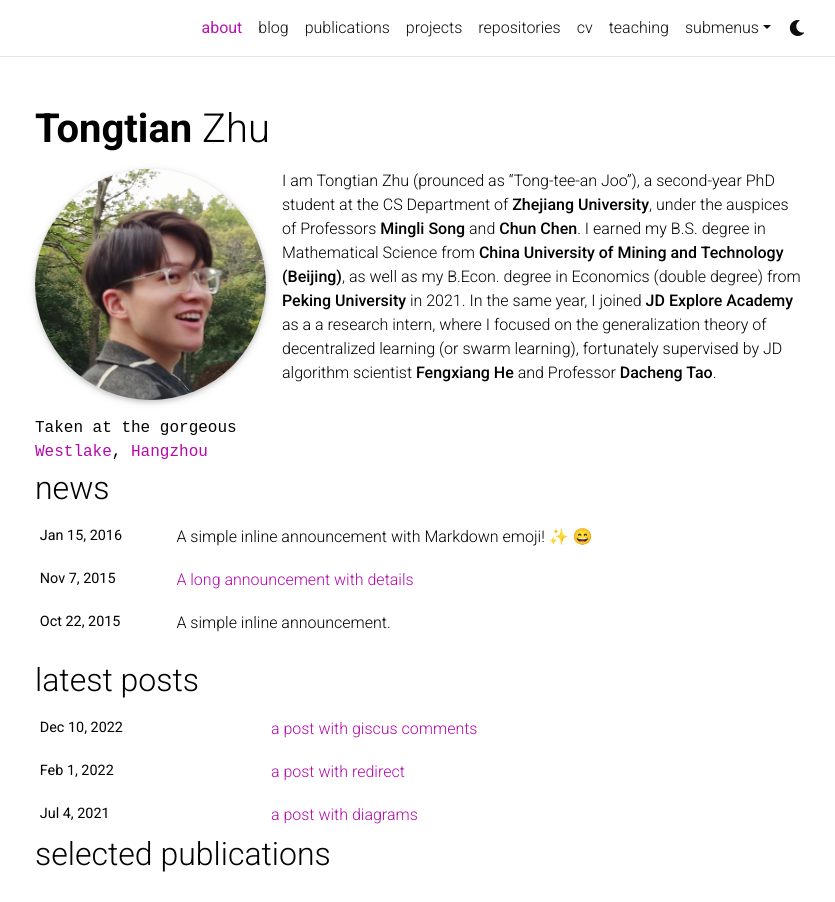
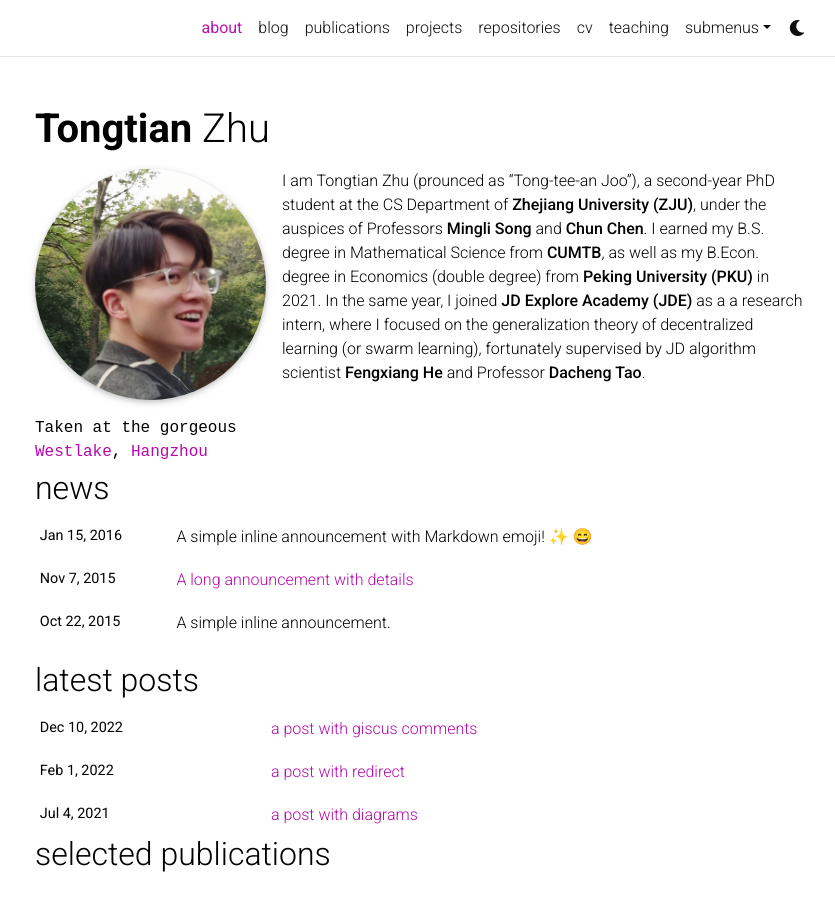
Before and after one commit to Raiden-Zhu/Raiden-Zhu.github.io, a Jekyll site: the page built from _pages/about.md, in a window 1280 px wide and 1191 px high, cut to the strip 0-902 px from the top of the window. Shown: the whole strip, without its empty margins (220-1055 px from the left). Built offline with Jekyll 4.4.1, drawn with Linux system fonts in a browser that asks for light colours; full-size pictures stand in for the smaller copies a plugin makes; emoji names are drawn with the system emoji font; comment, search, counter and statistics services are not loaded; a style sheet for code colours, icons or effects is not loaded.

Commit message:
Update about.md

```diff
--- a/_pages/about.md
+++ b/_pages/about.md
@@ -17,7 +17,7 @@
 social: true  # includes social icons at the bottom of the page
 ---
 
-I am Tongtian Zhu (prounced as "Tong-tee-an Joo"), a second-year PhD student at the CS Department of [**Zhejiang University**](https://www.zju.edu.cn/english/), under the auspices of Professors [**Mingli Song**](https://person.zju.edu.cn/en/msong) and [**Chun Chen**](https://person.zju.edu.cn/en/0082004). I earned my B.S. degree in Mathematical Science from [**China University of Mining and Technology (Beijing)**](https://english.cumtb.edu.cn/), as well as my B.Econ. degree in Economics (double degree) from [**Peking University**](https://english.pku.edu.cn/) in 2021. In the same year, I joined [**JD Explore Academy**](https://corporate.jd.com/) as a a research intern, where I focused on the generalization theory of decentralized learning (or swarm learning), fortunately supervised by JD algorithm scientist [**Fengxiang He**](https://fengxianghe.github.io/) and Professor [**Dacheng Tao**](https://www.sydney.edu.au/engineering/about/our-people/academic-staff/dacheng-tao.html).
+I am Tongtian Zhu (prounced as "Tong-tee-an Joo"), a second-year PhD student at the CS Department of [**Zhejiang University (ZJU)**](https://www.zju.edu.cn/english/), under the auspices of Professors [**Mingli Song**](https://person.zju.edu.cn/en/msong) and [**Chun Chen**](https://person.zju.edu.cn/en/0082004). I earned my B.S. degree in Mathematical Science from [**CUMTB**](https://english.cumtb.edu.cn/), as well as my B.Econ. degree in Economics (double degree) from [**Peking University (PKU)**](https://english.pku.edu.cn/) in 2021. In the same year, I joined [**JD Explore Academy (JDE)**](https://corporate.jd.com/) as a a research intern, where I focused on the generalization theory of decentralized learning (or swarm learning), fortunately supervised by JD algorithm scientist [**Fengxiang He**](https://fengxianghe.github.io/) and Professor [**Dacheng Tao**](https://www.sydney.edu.au/engineering/about/our-people/academic-staff/dacheng-tao.html).
 
 <!-- Write your biography here. Tell the world about yourself. Link to your favorite [subreddit](http://reddit.com). You can put a picture in, too. The code is already in, just name your picture `prof_pic.jpg` and put it in the `img/` folder.
 
```
